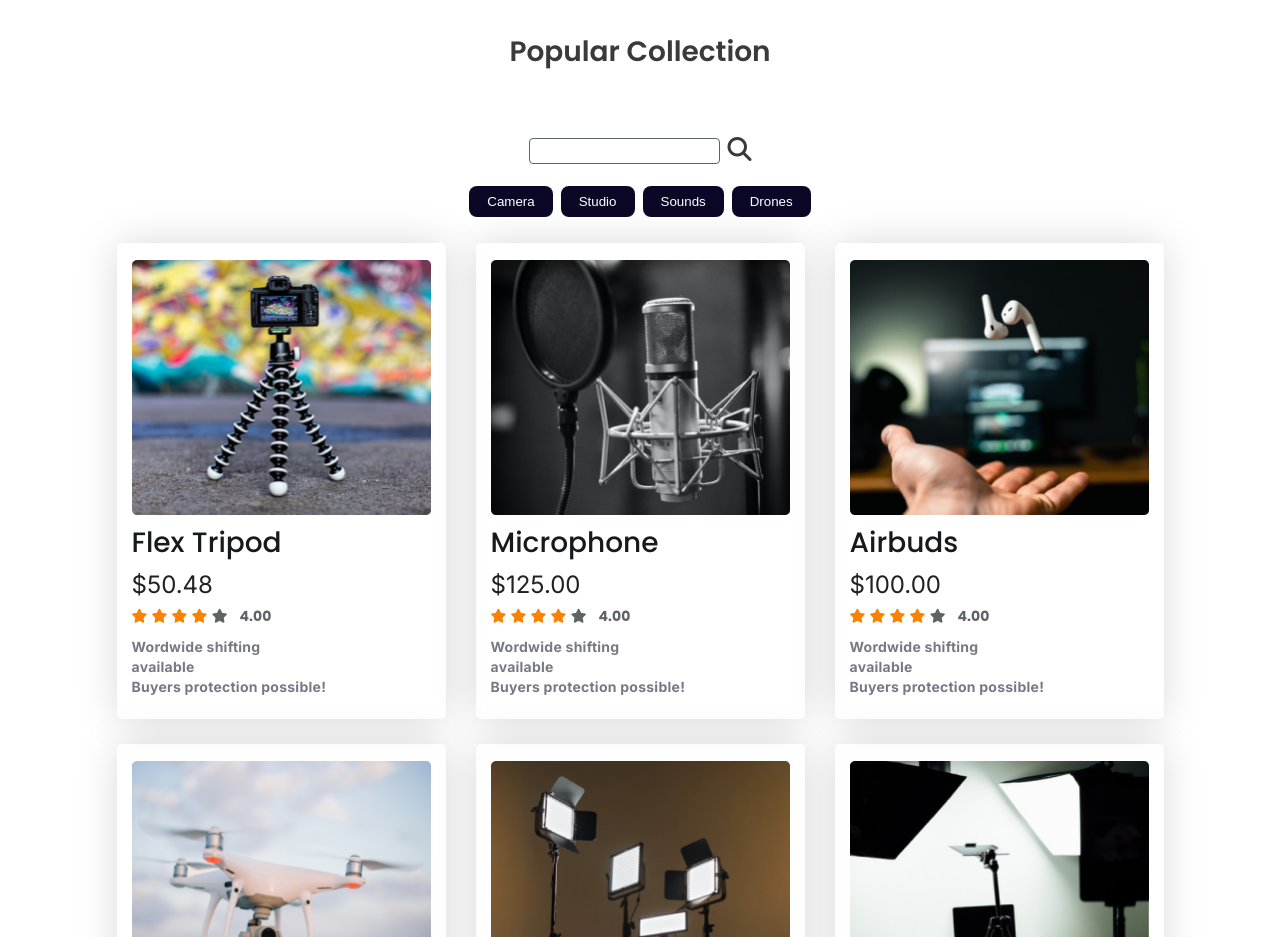
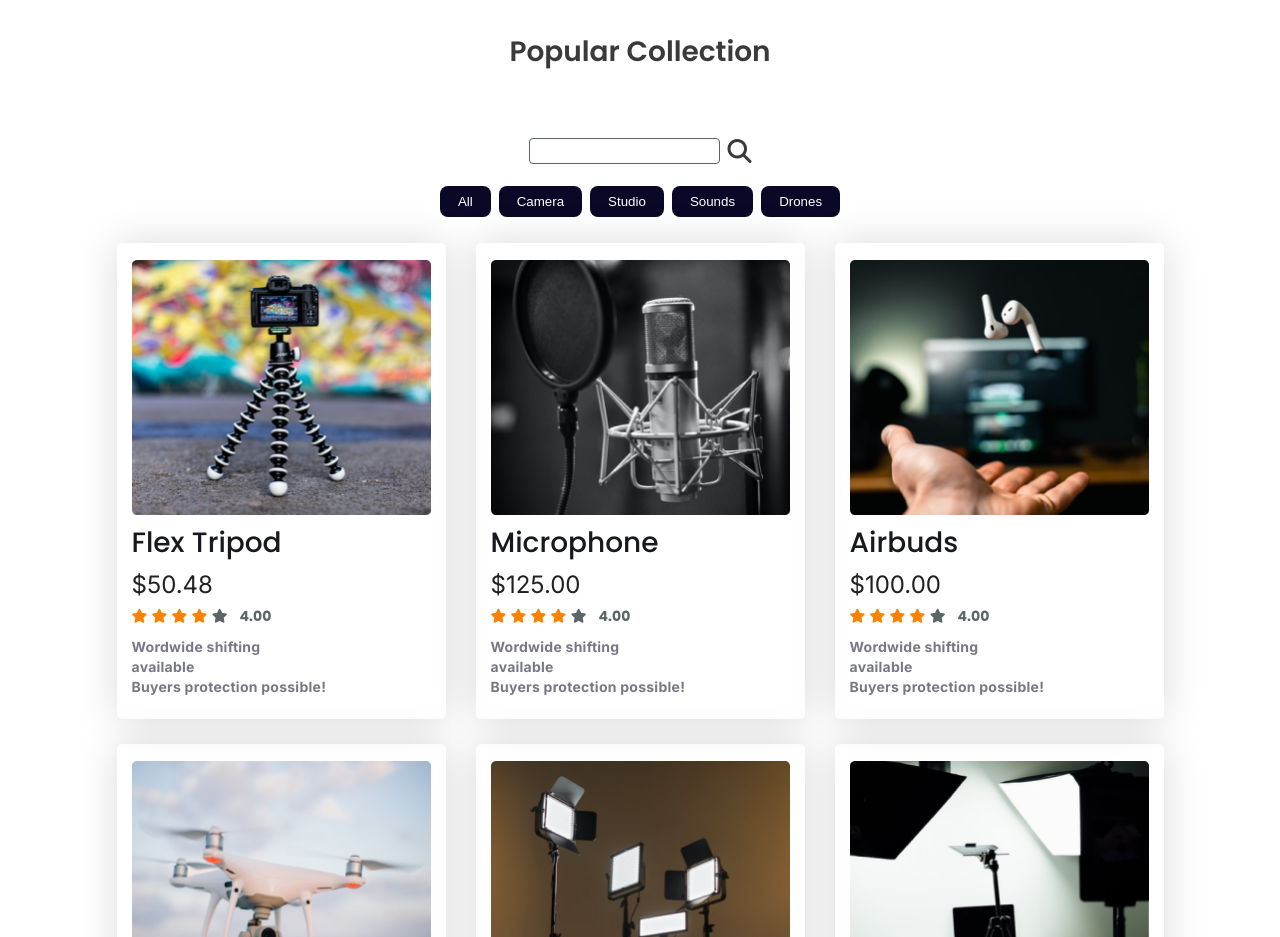
Before and after one commit to Fahad-Faisaal/influencer-gear-dom, a plain HTML site: page index.html in a window 1280 px wide. Shown: the part 1077-2014 px from the top of the page. Drawn offline with Linux system fonts and the light colour scheme.

Commit message:
all button for filtering products added to show all products

```diff
--- a/index.html
+++ b/index.html
@@ -87,12 +87,13 @@
       <li>
         <input id="search-input" type="text">
       </li>
-      <li>
-        <i id="search-button" class="fas fa-search"></i>
-      </li>
+      <button id="search-filter-button">
+        <i class="fas fa-search"></i>
+      </button>
     </div>
 
     <div class="product-search">
+      <button class="btn-filter" data-catagory="product">All</button>
       <button class="btn-filter" data-catagory="camera">Camera</button>
       <button class="btn-filter" data-catagory="studio">Studio</button>
       <button class="btn-filter" data-catagory="sound">Sounds</button>
--- a/scripts/app.js
+++ b/scripts/app.js
@@ -3,7 +3,7 @@ const filterButtons = document.getElementsByClassName('btn-filter');
 for (const button of filterButtons) {
   button.addEventListener('click', function(event) {
     const {catagory} = event.target.dataset;
-    console.log(catagory);
+
     const products = document.querySelectorAll('.product')
     for (const product of products) {
       if (!product.classList.contains(catagory)) {
@@ -11,6 +11,8 @@ for (const button of filterButtons) {
       } else {
         product.style.display = 'block';
       }
-    }
-  })
-}
+    };
+  });
+};
+
+document.getElementById('search-filter-button').addEventListener('click', function () {})
--- a/styles/style.css
+++ b/styles/style.css
@@ -35,7 +35,6 @@ main {
   margin-bottom: 30px;
   padding: 1em;
 }
-
 
 .container {
   max-width: 1110px;
@@ -199,6 +198,12 @@ header {
 }
 
 /* Products Gallery Section */
+#search-filter-button {
+  border: none;
+  outline: none;
+  background-color: #fff;
+}
+
 .product-gallery {
   display: grid;
   grid-template-columns: repeat(3,1fr);
```
